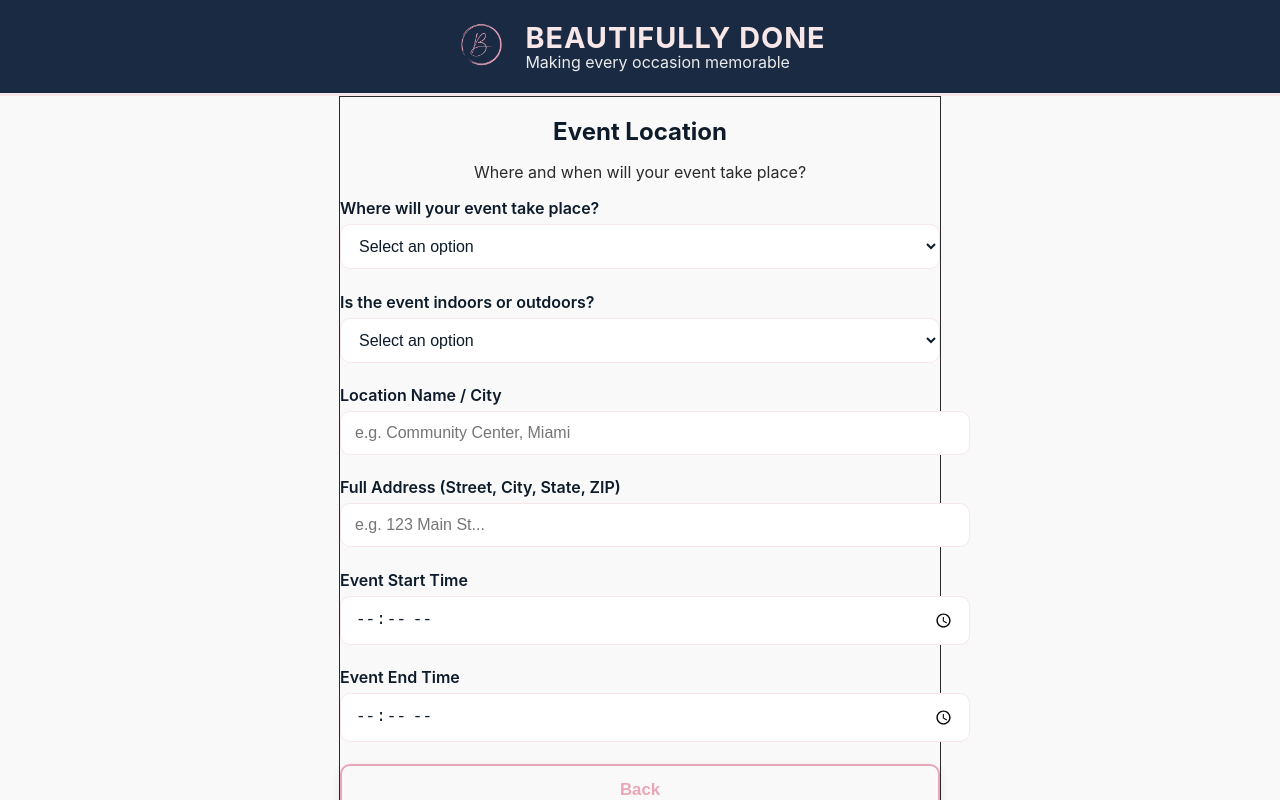
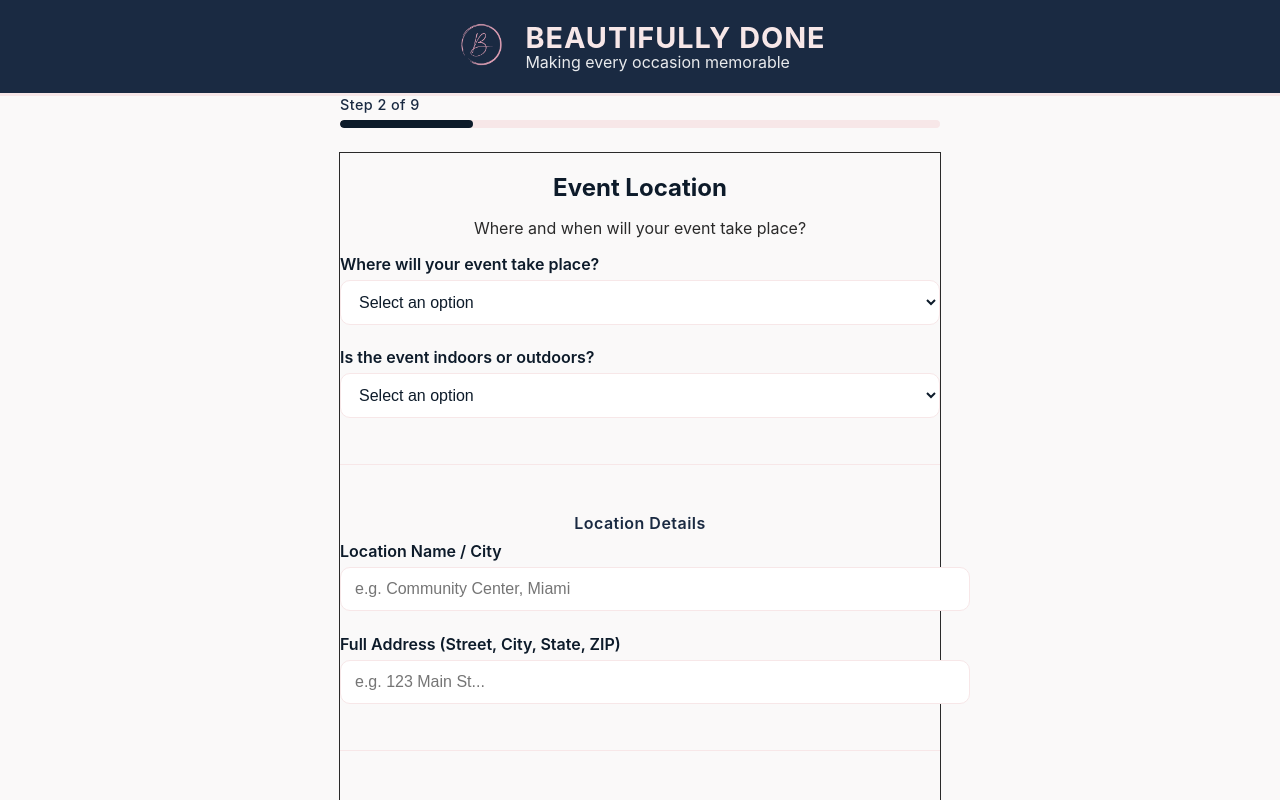
Before and after one commit to LabGraphics/beautifullydone-intake-form, a React (Vite) app: page /step2 in a window 1280 px wide. Shown: the top 800 px of the page. Built offline with nearby package versions, Linux system fonts and the light colour scheme.

Commit message:
Update Beautifully Done form and UI

```diff
--- a/src/components/ProgressBar.jsx
+++ b/src/components/ProgressBar.jsx
@@ -1,21 +1,20 @@
 import React from 'react';
 
 export default function ProgressBar({ currentStep }) {
-  const steps = [1, 2, 3, 4, 5, 6, 7, 8];
+  const stepNumber = currentStep || 1;
+  const progressPercent = (stepNumber / 9) * 100;
 
   return (
-    <div className="flex items-center justify-center space-x-2 md:space-x-4 py-6 md:py-8 mx-auto w-full max-w-[900px]">
-      {steps.map((step) => {
-        const isActive = step === currentStep;
-        return (
-          <div
-            key={step}
-            className={`w-2 h-2 sm:w-3 sm:h-3 md:w-4 md:h-4 rounded-full transition-all duration-300 transform ${
-              isActive ? 'bg-[#E8A6B8] scale-100 sm:scale-110 md:scale-120 lg:scale-125 shadow-sm' : 'bg-[#E8A6B8] opacity-30 scale-100'
-            }`}
-          />
-        );
-      })}
+    <div className="bd-progress">
+      <div className="bd-progress-top">
+        <span className="bd-progress-label">Step {stepNumber} of 9</span>
+      </div>
+      <div className="bd-progress-track">
+        <div
+          className="bd-progress-fill"
+          style={{ width: `${progressPercent}%` }}
+        />
+      </div>
     </div>
   );
 }
--- a/src/sections/Step2_Location.jsx
+++ b/src/sections/Step2_Location.jsx
@@ -53,6 +53,8 @@ export default function Step2_Location() {
           options={IN_OUT}
           error={errors.indoorsOutdoors}
         />
+        <div className="bd-section-divider"></div>
+        <h3 className="bd-section-title">Location Details</h3>
         <FormField
           label="Location Name / City"
           value={locationName}
@@ -67,6 +69,8 @@ export default function Step2_Location() {
           placeholder="e.g. 123 Main St..."
           error={errors.fullAddress}
         />
+        <div className="bd-section-divider"></div>
+        <h3 className="bd-section-title">Time Details</h3>
         <FormField
           label="Event Start Time"
           type="time"
--- a/src/sections/Step4_Rentals.jsx
+++ b/src/sections/Step4_Rentals.jsx
@@ -53,6 +53,7 @@ export default function Step4_Rentals() {
         />
         {needsRentals === 'Yes' && (
           <div className="w-full animate-fade-in">
+            <div className="bd-section-divider"></div>
             <label className="font-medium text-[#0D1B2A] text-base sm:text-lg mb-3 block sm:max-w-[500px] sm:mx-auto md:max-w-[550px]">Select all that apply:</label>
             <CheckboxGroup
               options={RENTALS}
--- a/src/sections/Step5_Vendors.jsx
+++ b/src/sections/Step5_Vendors.jsx
@@ -63,7 +63,9 @@ export default function Step5_Vendors() {
       </div>
       <div className="w-full flex flex-col items-center">
         <ManualCheckboxList title="Event Vendors:" options={VENDORS} />
+        <div className="bd-section-divider"></div>
         <ManualCheckboxList title="Creative & Digital Services:" options={CREATIVE} />
+        <div className="bd-section-divider"></div>
         <div className="mb-6 w-full sm:max-w-[500px] sm:mx-auto md:max-w-[550px]">
           <h3 className="font-semibold text-[#0D1B2A] mb-3 text-lg">None:</h3>
           <label className="flex items-start space-x-3 cursor-pointer p-2 rounded hover:bg-gray-50 transition-colors">
--- a/src/styles/global.css
+++ b/src/styles/global.css
@@ -156,3 +156,70 @@ h2, h3 {
     font-size: 0.9rem;
   }
 }
+
+/* BEAUTIFULLY DONE — PROGRESS INDICATOR */
+
+.bd-progress {
+  margin: 0 auto 1.5rem auto;
+  max-width: 600px;
+}
+
+.bd-progress-top {
+  display: flex;
+  justify-content: space-between;
+  align-items: center;
+  margin-bottom: 0.4rem;
+}
+
+.bd-progress-label {
+  font-size: 0.9rem;
+  font-weight: 500;
+  color: #1a2a42; /* Navy */
+  letter-spacing: 0.03em;
+}
+
+.bd-progress-track {
+  width: 100%;
+  height: 8px;
+  background: #f7e7e8; /* Blush */
+  border-radius: 999px;
+  overflow: hidden;
+}
+
+.bd-progress-fill {
+  height: 100%;
+  background: #0D1B2A; /* Deep Navy */
+  border-radius: 999px;
+  transition: width 0.3s ease;
+}
+
+/* BEAUTIFULLY DONE — SECTION DIVIDERS */
+
+.bd-section-divider {
+  height: 1px;
+  width: 100%;
+  max-width: 600px;
+  margin: 1.5rem auto;
+  background: #f7e7e8; /* Blush */
+}
+
+.bd-section-title {
+  max-width: 600px;
+  margin: 1.5rem auto 0.5rem auto;
+  font-size: 1rem;
+  font-weight: 600;
+  color: #1a2a42; /* Navy */
+  letter-spacing: 0.03em;
+}
+
+/* Responsive tweaks */
+
+@media (max-width: 600px) {
+  .bd-progress {
+    margin-bottom: 1.2rem;
+  }
+
+  .bd-section-title {
+    font-size: 0.95rem;
+  }
+}
```
